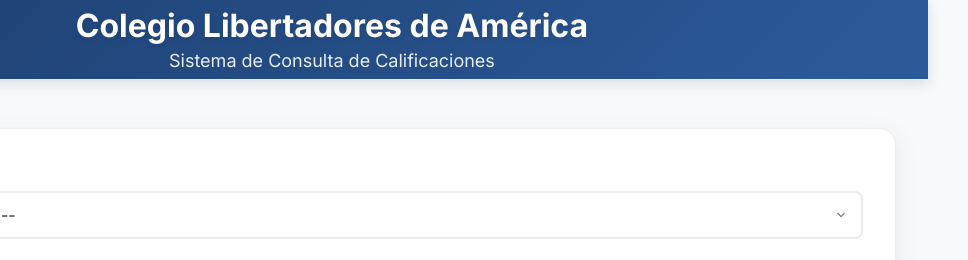
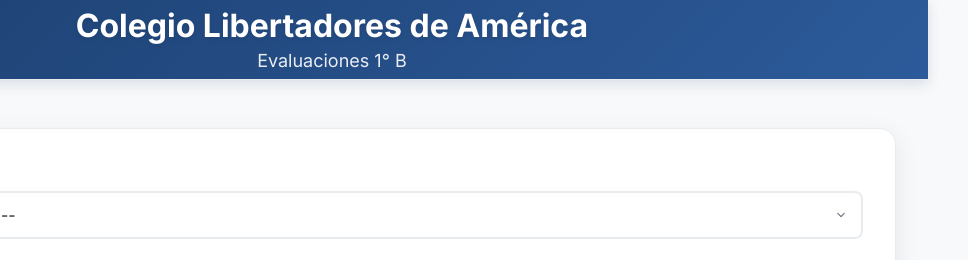
Before and after one commit to Ex-periencias/CLA, a plain HTML site: page PrimeroB/index.html in a window 1280 px wide. Shown: the top 260 px of the page, 312-1280 px from the left. Drawn offline with Linux system fonts and the light colour scheme; no server answers.

Commit message:
Update index.html

```diff
--- a/PrimeroB/index.html
+++ b/PrimeroB/index.html
@@ -20,7 +20,7 @@
                 <!-- Nombre del Colegio -->
                 <div class="school-name">
                     <h1 class="school-title">Colegio Libertadores de América</h1>
-                    <h2 class="system-title">Sistema de Consulta de Calificaciones</h2>
+                    <h2 class="system-title">Evaluaciones 1° B</h2>
                 </div>
 
                 <!-- Espacio para perfil/menú -->
```
